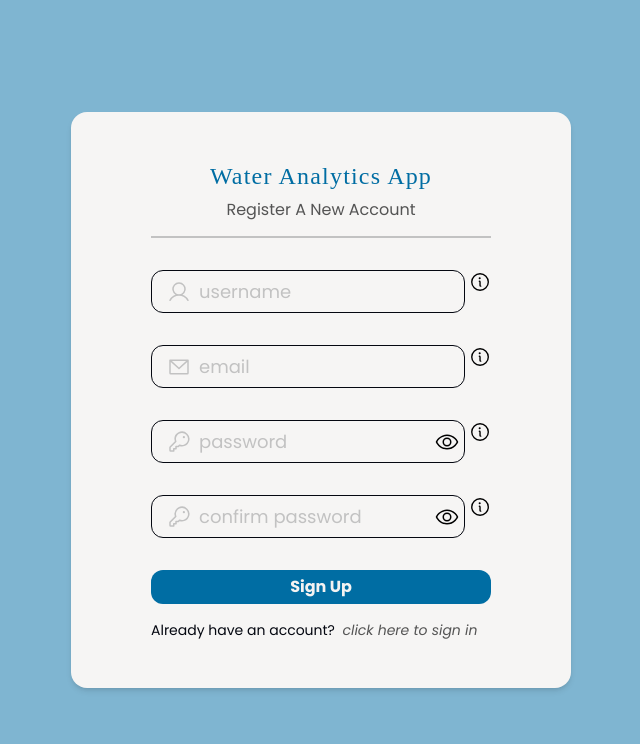
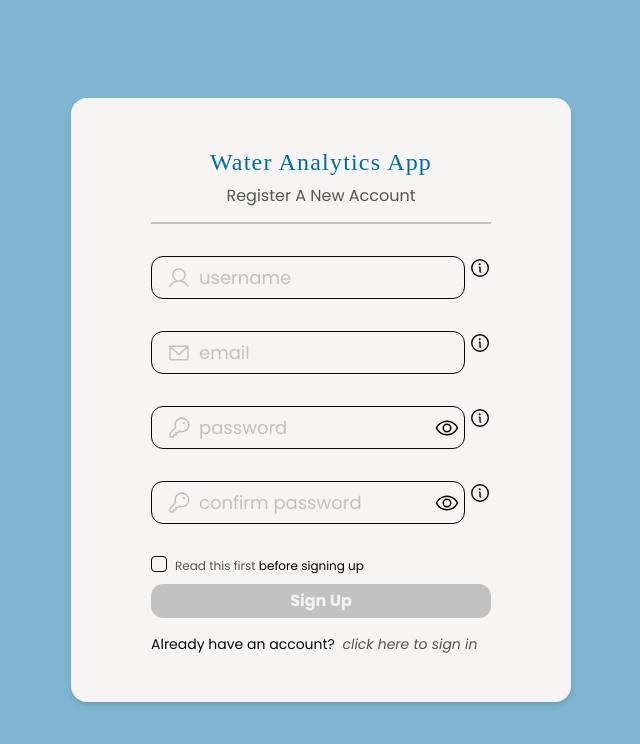
Before and after one commit to bryancastillo10/water-analytics, a React (Vite) app in the folder client/: page /sign-up in a window 1280 px wide. Shown: the top 744 px of the page, without its empty margins (319-959 px from the left). Built offline with nearby package versions, Linux system fonts and the light colour scheme; no server answers; a web font is replaced by a local one.

Commit message:
🧩component: input check box for sign up agreement

```diff
--- a/client/src/components/ui/Button.tsx
+++ b/client/src/components/ui/Button.tsx
@@ -16,7 +16,7 @@ const Button = ({
   width = "w-fit",
   fontSize="text-base",
   loading,
-  disabled = false,
+  disabled,
   variant,
   children
 }: ButtonProps) => {
@@ -37,7 +37,7 @@ const Button = ({
       onClick={action}
       disabled={disabled}
       type={type}
-      className={`${width} ${fontSize} font-semibold px-3 py-1 rounded-xl
+      className={`${width} ${fontSize} font-semibold px-3 py-1 rounded-xl disabled:bg-neutral
         duration-500 ease-in-out
         ${getBtnStyle(variant!)}`}
     >
--- /dev/null
+++ b/client/src/features/auth/components/AgreementCheckBox.tsx
@@ -0,0 +1,44 @@
+interface AgreementCheckBoxProps{
+    isChecked: boolean;
+    onCheck: () => void;
+}
+
+const AgreementCheckBox = ({ isChecked, onCheck }: AgreementCheckBoxProps) => {
+
+
+    return (
+      <div className="my-2 flex items-center gap-x-2 text-xs">
+        <div className="relative">
+          <input
+            type="checkbox"
+            checked={isChecked}
+            onChange={onCheck}
+            className="appearance-none size-4 border border-dark
+            checked:bg-primary checked:border-primary focus:border-none
+            focus:outline-none focus:ring-2 focus:ring-primary
+            rounded"
+          />
+          <svg
+            className="absolute top-0 left-0 size-4 pointer-events-none text-white"
+            fill="none"
+            viewBox="0 0 24 24"
+            stroke="currentColor"
+          >
+            <path
+              strokeLinecap="round"
+              strokeLinejoin="round"
+              strokeWidth={3}
+              d="M5 13l4 4L19 7"
+            />
+          </svg>
+        </div>
+        <label>
+            <span
+                className="hover:underline text-darkGray hover:text-primary cursor-pointer">
+                    Read this first </span>before signing up
+        </label>
+      </div>
+    )
+  }
+
+  export default AgreementCheckBox;
--- a/client/src/features/auth/components/SignUp.tsx
+++ b/client/src/features/auth/components/SignUp.tsx
@@ -4,9 +4,15 @@ import { Link } from "react-router-dom";
 import { AnimatedInput, Button } from "@/components/ui";
 import useSignUpForm from "@/features/auth/hooks/useSignUpForm";
 import AuthContainer from "@/features/auth/components/AuthContainer";
+import AgreementCheckBox from "@/features/auth/components/AgreementCheckBox";
 
 const SignIn = () => {
-  const { signUpData, onChangeInput, handleSubmit } = useSignUpForm();
+  const { signUpData,
+          isChecked,
+          onChangeInput,
+          handleAgreement,
+          handleSubmit
+        } = useSignUpForm();
 
   const SignUpFormBody = (
     <>
@@ -52,7 +58,11 @@ const SignIn = () => {
             onChange={onChangeInput}
             validationMessage="Re-type the password for confirmation"
           />
-        <Button type="submit" width="w-full" variant="primary">
+        <AgreementCheckBox
+            isChecked={isChecked}
+            onCheck={handleAgreement}
+        />
+        <Button disabled={!isChecked} type="submit" width="w-full" variant="primary">
           Sign Up
         </Button>
       </form>
--- a/client/src/features/auth/hooks/useSignUpForm.ts
+++ b/client/src/features/auth/hooks/useSignUpForm.ts
@@ -10,6 +10,12 @@ const initialSignUp = {
 
 const useSignUpForm = () => {
   const [signUpData, setSignUpData] = useState<SignUpData>(initialSignUp);
+  const [isChecked, setIsChecked] = useState<boolean>(false);
+
+
+  const handleAgreement = () => {
+    setIsChecked(!isChecked);
+  };
 
   const onChangeInput = (e: ChangeEvent<HTMLInputElement>) => {
     const { id, value } = e.target;
@@ -21,7 +27,7 @@ const useSignUpForm = () => {
     e.preventDefault();
   };
 
-  return { signUpData, onChangeInput, handleSubmit };
+  return { signUpData, isChecked, onChangeInput, handleAgreement, handleSubmit };
 };
 
 export default useSignUpForm;
```
